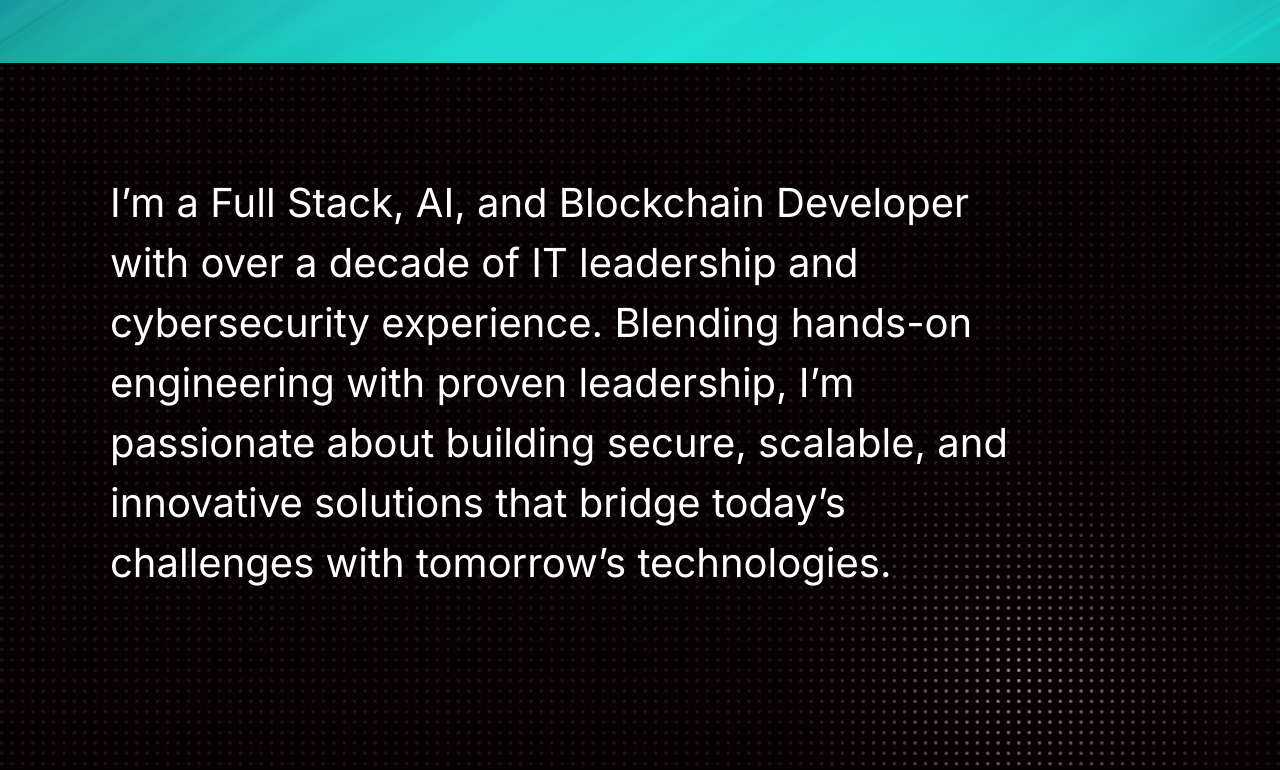
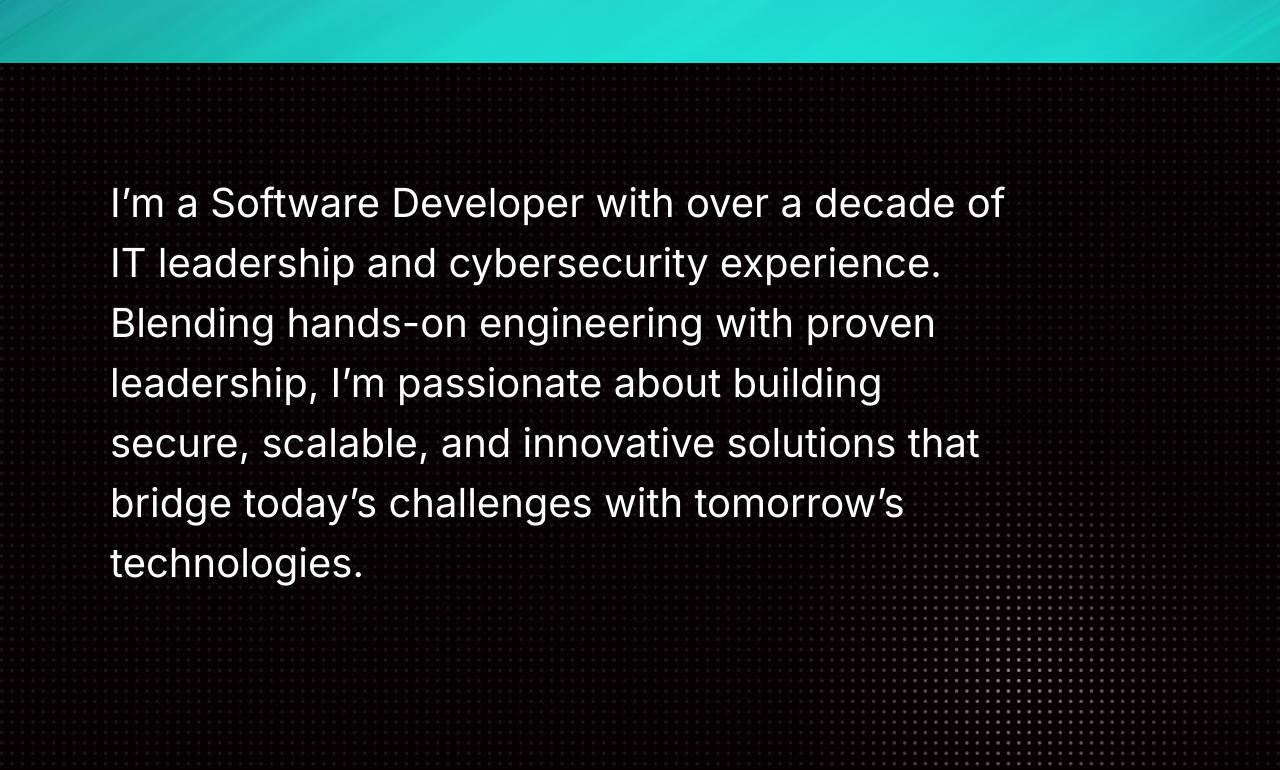
Before and after one commit to biokram/biokram.github.io, a plain HTML site: page index.html in a window 1280 px wide. Shown: the part 787-1557 px from the top of the page. Drawn offline with Linux system fonts and the light colour scheme.

Commit message:
updated text in index.html

```diff
--- a/index.html
+++ b/index.html
@@ -63,7 +63,7 @@
 
         <h1>
             Hello! I'm Mark Elmore<br />
-            Full Stack, AI, and Blockchain developer
+            Software Developer
         </h1>
 
         <ul class="contact-details flex-list">
@@ -82,7 +82,7 @@
 
         <section class="section about">
             <h2>
-                I’m a Full Stack, AI, and Blockchain Developer with over a decade of IT leadership and cybersecurity experience.
+                I’m a Software Developer with over a decade of IT leadership and cybersecurity experience.
                 Blending hands-on engineering with proven leadership, I’m passionate about building secure, scalable, and innovative solutions that bridge today’s challenges with tomorrow’s technologies.
             </h2>
 
```
